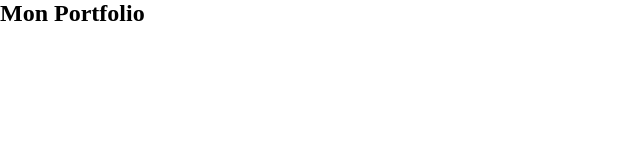
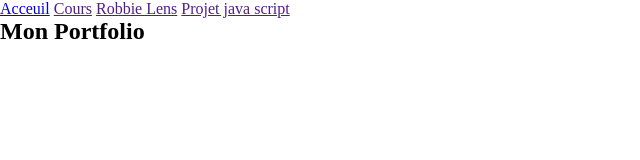
Before and after one commit to damsobic/Portfolio, a plain HTML site: page index.html in a window 1280 px wide. Shown: the whole page, without its empty margins (0-640 px from the left). Drawn offline with Linux system fonts and the light colour scheme.

Commit message:
Add files via upload

```diff
--- a/index.html
+++ b/index.html
@@ -9,7 +9,10 @@
 <body>
     <header>
         <nav>
-
+            <a href="index.html">Acceuil</a>
+            <a href="">Cours</a>
+            <a href="">Robbie Lens</a>
+            <a href="">Projet java script</a>
         </nav>
     </header>
     <main>
```
Also changed, not shown: style.css (line endings or trailing spaces).
